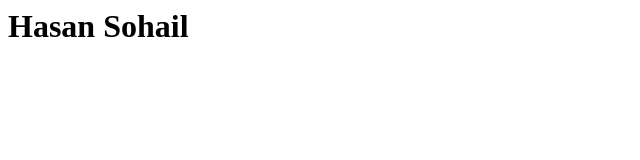
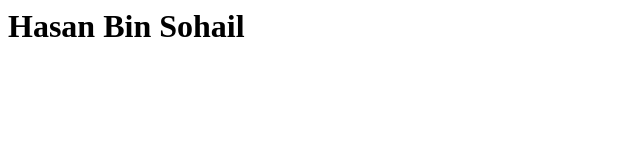
Before and after one commit to hbsofficework/flutterproject1, a plain HTML site: page index.html in a window 1280 px wide. Shown: the whole page, without its empty margins (0-640 px from the left). Drawn offline with Linux system fonts and the light colour scheme.

Commit message:
Name Change

```diff
--- a/index.html
+++ b/index.html
@@ -1 +1 @@
-<h1>Hasan Sohail</h1>
+<h1>Hasan Bin Sohail</h1>
```
